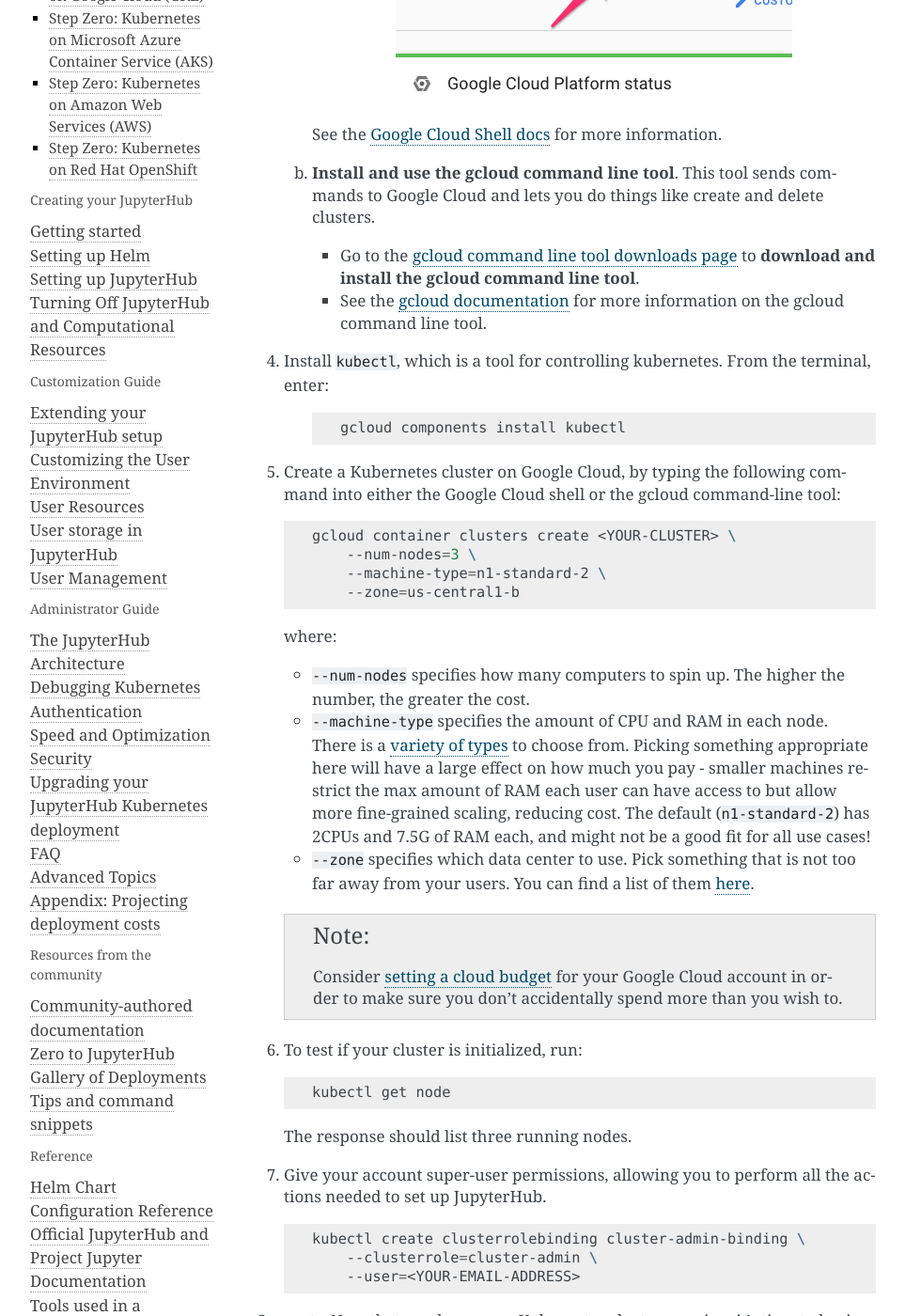
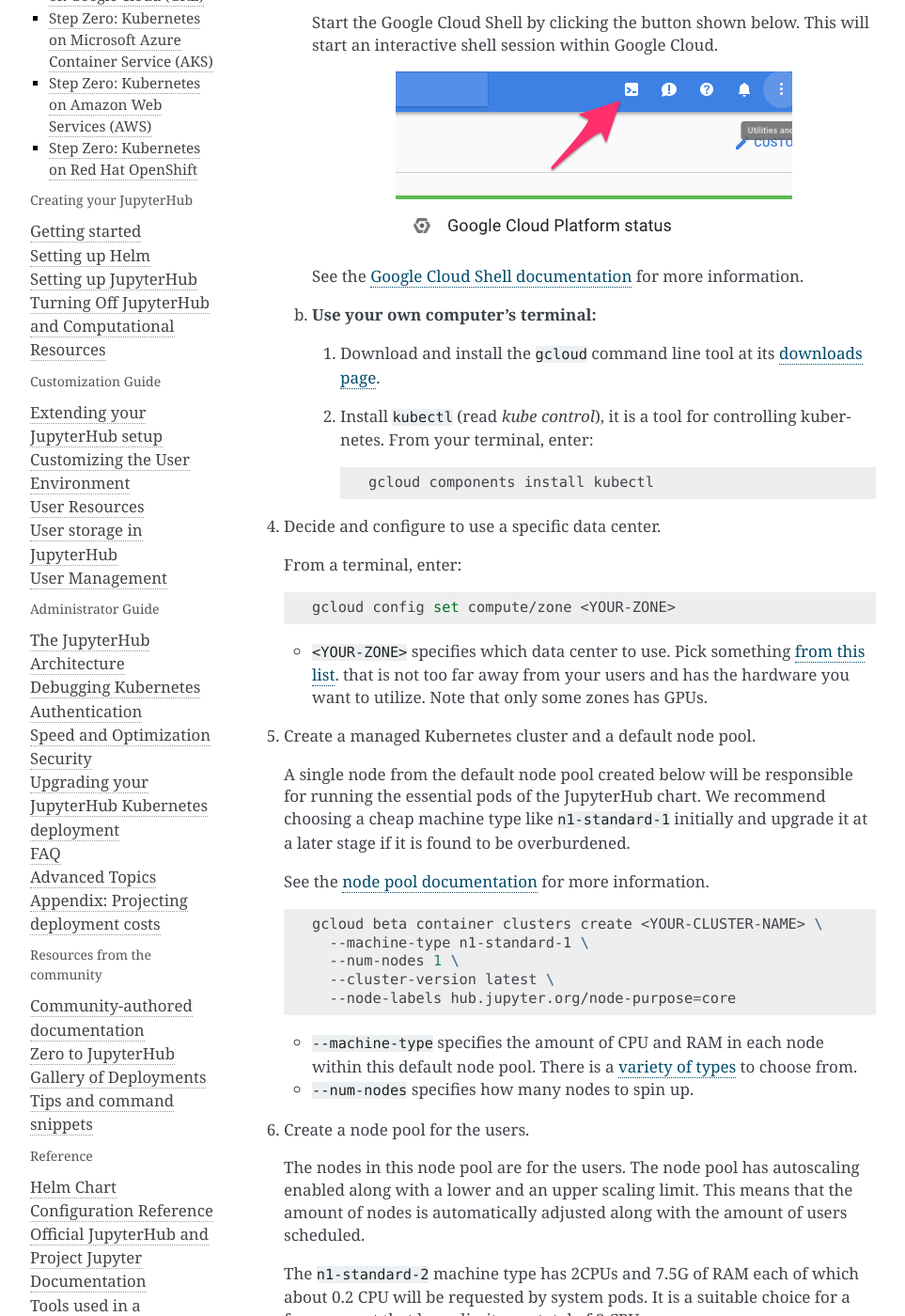
Before and after one commit to jupyterhub/zero-to-jupyterhub-k8s, a Sphinx documentation site: the page built from doc/source/google/step-zero-gcp.rst, in a window 1280 px wide and 1400 px high, scrolled down 718 px. Shown: the whole window at 94% size, without its empty margins (148-1111 px from the left). Built offline with Sphinx 7.4.7, drawn with Linux system fonts in a browser that asks for light colours; some of the changed text lies outside the part shown.

Commit message:
Initial GKE docs rewrite

```diff
--- a/doc/source/conf.py
+++ b/doc/source/conf.py
@@ -112,7 +112,7 @@
 #
 html_theme_options = {
     'show_related': True,
-    'description': 'A tutorial to help install and manage JupyterHub with Kubernetes',
+    'description': 'A tutorial to help install and manage JupyterHub on a cloud with Kubernetes.',
     'github_user': 'jupyterhub',
     'github_repo': 'zero-to-jupyterhub-k8s',
     'github_banner': False,
--- a/doc/source/google/step-zero-gcp.rst
+++ b/doc/source/google/step-zero-gcp.rst
@@ -1,7 +1,7 @@
 .. _google-cloud:
 
 Step Zero: Kubernetes on `Google Cloud <https://cloud.google.com/>`_ (GKE)
---------------------------------------------------------------------
+--------------------------------------------------------------------------
 
 `Google Kubernetes Engine <https://cloud.google.com/kubernetes-engine/>`_
 (GKE) is the simplest and most common way of setting
@@ -12,67 +12,7 @@
 Either way, you will need to connect your credit card or other payment method to
 your google cloud account.
 
-1. Go to ``https://console.cloud.google.com`` and log in.
-
-2. Enable the `Kubernetes Engine API <https://console.cloud.google.com/apis/api/container.googleapis.com/overview>`_.
-
-3. Use your preferred command line interface.
-
-   You have two options: a) use the Google Cloud Shell (no installation needed)
-   or b) install and use the gcloud command-line tool.
-   If you are unsure which to choose, we recommend beginning with option
-   "a" and using the Google Cloud Shell. Instructions
-   for each are detailed below:
-
-   a. **Use the Google Cloud Shell**. Start the Google Cloud Shell
-      by clicking the button shown below. This will start an interactive shell
-      session within Google Cloud.
-
-      .. image:: ../_static/images/google/start_interactive_cli.png
-         :align: center
-
-      See the `Google Cloud Shell docs <https://cloud.google.com/shell/docs/>`_
-      for more information.
-
-   b. **Install and use the gcloud command line tool**.
-      This tool sends commands to Google Cloud and lets you do things like create
-      and delete clusters.
-
-      - Go to the `gcloud command line tool downloads page <https://cloud.google.com/sdk/downloads>`_
-        to **download and install the gcloud command line tool**.
-      - See the `gcloud documentation <https://cloud.google.com/pubsub/docs/quickstart-cli>`_ for
-        more information on the gcloud command line tool.
-
-4. Install ``kubectl``, which is a tool for controlling kubernetes. From
-   the terminal, enter:
-
-     .. code-block:: bash
-
-        gcloud components install kubectl
-
-5. Create a Kubernetes cluster on Google Cloud, by typing the following
-   command into either the Google Cloud shell or the gcloud command-line tool:
-
-   .. code-block:: bash
-
-      gcloud container clusters create <YOUR-CLUSTER> \
-          --num-nodes=3 \
-          --machine-type=n1-standard-2 \
-          --zone=us-central1-b
-
-   where:
-
-   * ``--num-nodes`` specifies how many computers to spin up. The higher the
-     number, the greater the cost.
-   * ``--machine-type`` specifies the amount of CPU and RAM in each node. There
-     is a `variety of types <https://cloud.google.com/compute/docs/machine-types>`_
-     to choose from. Picking something appropriate here will have a large effect
-     on how much you pay - smaller machines restrict the max amount of RAM each
-     user can have access to but allow more fine-grained scaling, reducing cost.
-     The default (`n1-standard-2`) has 2CPUs and 7.5G of RAM each, and might not
-     be a good fit for all use cases!
-   * ``--zone`` specifies which data center to use. Pick something that is not
-     too far away from your users. You can find a list of them `here <https://cloud.google.com/compute/docs/regions-zones/regions-zones#available>`_.
+1. Go to `console.cloud.google.com <https://console.cloud.google.com>`_ and log in.
 
    .. note::
 
@@ -80,22 +20,128 @@
       for your Google Cloud account in order to make sure you don't accidentally
       spend more than you wish to.
 
-6. To test if your cluster is initialized, run:
+2. Go to and enable the `Kubernetes Engine API <https://console.cloud.google.com/apis/api/container.googleapis.com/overview>`_.
+
+3. Choose a terminal.
+
+   You can either to use a web based terminal or install and run the required
+   command line interfaces on your own computer's terminal. We recommend
+   starting out by using the web based terminal. Choose one set of instructions
+   below.
+
+   a. **Use a web based terminal:**
+
+      Start the Google Cloud Shell by clicking the button shown below. This will
+      start an interactive shell session within Google Cloud.
+
+      .. image:: ../_static/images/google/start_interactive_cli.png
+         :align: center
+
+      See the `Google Cloud Shell documentation <https://cloud.google.com/shell/docs/>`_
+      for more information.
+
+   b. **Use your own computer's terminal:**
+
+      1. Download and install the `gcloud` command line tool at its `downloads
+         page <https://cloud.google.com/sdk/downloads>`_.
+
+      2. Install ``kubectl`` (read *kube control*), it is a tool for controlling
+         kubernetes. From your terminal, enter:
+
+         .. code-block:: bash
+
+            gcloud components install kubectl
+
+4. Decide and configure to use a specific data center.
+
+   From a terminal, enter:
+
+   .. code-block:: bash
+
+      gcloud config set compute/zone <YOUR-ZONE>
+
+   * ``<YOUR-ZONE>`` specifies which data center to use. Pick something `from
+     this list <https://cloud.google.com/compute/docs/regions-zones/regions-zones#available>`_.
+     that is not too far away from your users and has the hardware you want to
+     utilize. Note that only some zones has GPUs.
+
+5. Create a managed Kubernetes cluster and a default node pool.
+
+   A single node from the default node pool created below will be responsible
+   for running the essential pods of the JupyterHub chart. We recommend choosing
+   a cheap machine type like `n1-standard-1` initially and upgrade it at a later
+   stage if it is found to be overburdened.
+
+   See the `node pool documentation
+   <https://cloud.google.com/kubernetes-engine/docs/concepts/node-pools>`_ for
+   more information.
+
+   .. code-block:: bash
+
+      gcloud beta container clusters create <YOUR-CLUSTER-NAME> \
+        --machine-type n1-standard-1 \
+        --num-nodes 1 \
+        --cluster-version latest \
+        --node-labels hub.jupyter.org/node-purpose=core
+
+   * ``--machine-type`` specifies the amount of CPU and RAM in each node within
+     this default node pool. There is a `variety of types <https://cloud.google.com/compute/docs/machine-types>`_
+     to choose from.
+
+   * ``--num-nodes`` specifies how many nodes to spin up.
+
+6. Create a node pool for the users.
+
+   The nodes in this node pool are for the users. The node pool has
+   autoscaling enabled along with a lower and an upper scaling limit. This
+   means that the amount of nodes is automatically adjusted along with the
+   amount of users scheduled.
+
+   The `n1-standard-2` machine type has 2CPUs and 7.5G of RAM each of which
+   about 0.2 CPU will be requested by system pods. It is a suitable choice for
+   a free account that has a limit on a total of 8 CPU cores.
+
+   Note that the node pool is *tainted*. Only user pods that is configured
+   with a *toleration* for this taint can schedule on the node pool's nodes.
+   This is done in order to ensure the autoscaler will be able to scale down
+   when the users have left.
+
+   .. code-block:: bash
+
+      gcloud beta container node-pools create user-pool \
+        --machine-type n1-standard-2 \
+        --num-nodes 0 \
+        --enable-autoscaling \
+        --min-nodes 0 \
+        --max-nodes 3 \
+        --node-labels hub.jupyter.org/node-purpose=user \
+        --node-taints hub.jupyter.org_dedicated=user:NoSchedule
+
+   .. note::
+
+      Consider adding the ``--preemptible`` flag to reduce the cost
+      significantly. You can `compare the prices here
+      <https://cloud.google.com/compute/pricing#predefined_machine_types>`_. See
+      the `preemptible node documentation
+      <https://cloud.google.com/compute/docs/instances/preemptible>`_ for more
+      information.
+
+5. To test if your cluster is initialized, run:
 
    .. code-block:: bash
 
       kubectl get node
 
-   The response should list three running nodes.
+   The response should list one running node.
 
-7. Give your account super-user permissions, allowing you to perform all
+6. Give your account super-user permissions, allowing you to perform all
    the actions needed to set up JupyterHub.
 
    .. code-block:: bash
 
       kubectl create clusterrolebinding cluster-admin-binding \
-          --clusterrole=cluster-admin \
-          --user=<YOUR-EMAIL-ADDRESS>
+        --clusterrole=cluster-admin \
+        --user=<YOUR-EMAIL-ADDRESS>
 
 Congrats. Now that you have your Kubernetes cluster running, it's time to
 begin :ref:`creating-your-jupyterhub`.
```
